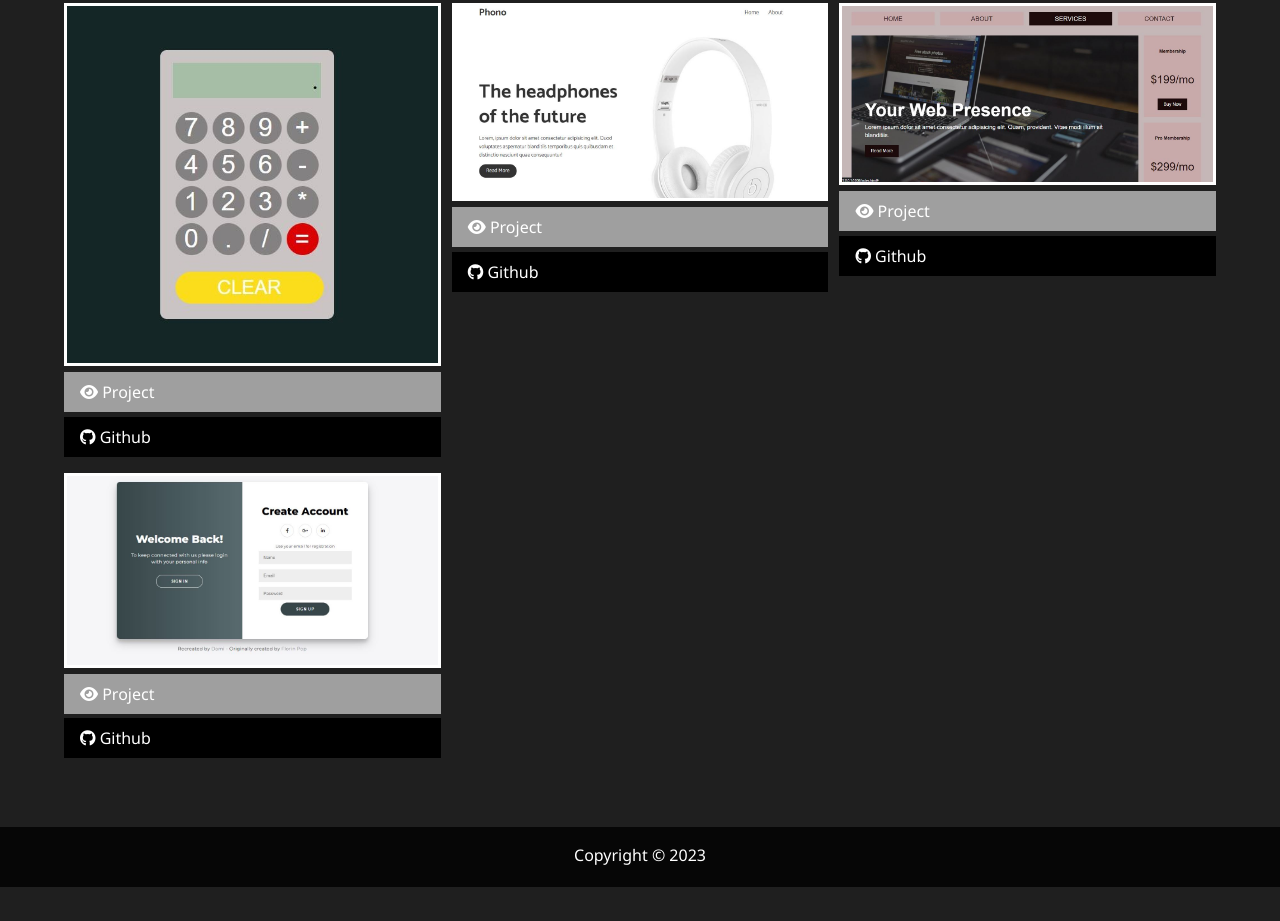
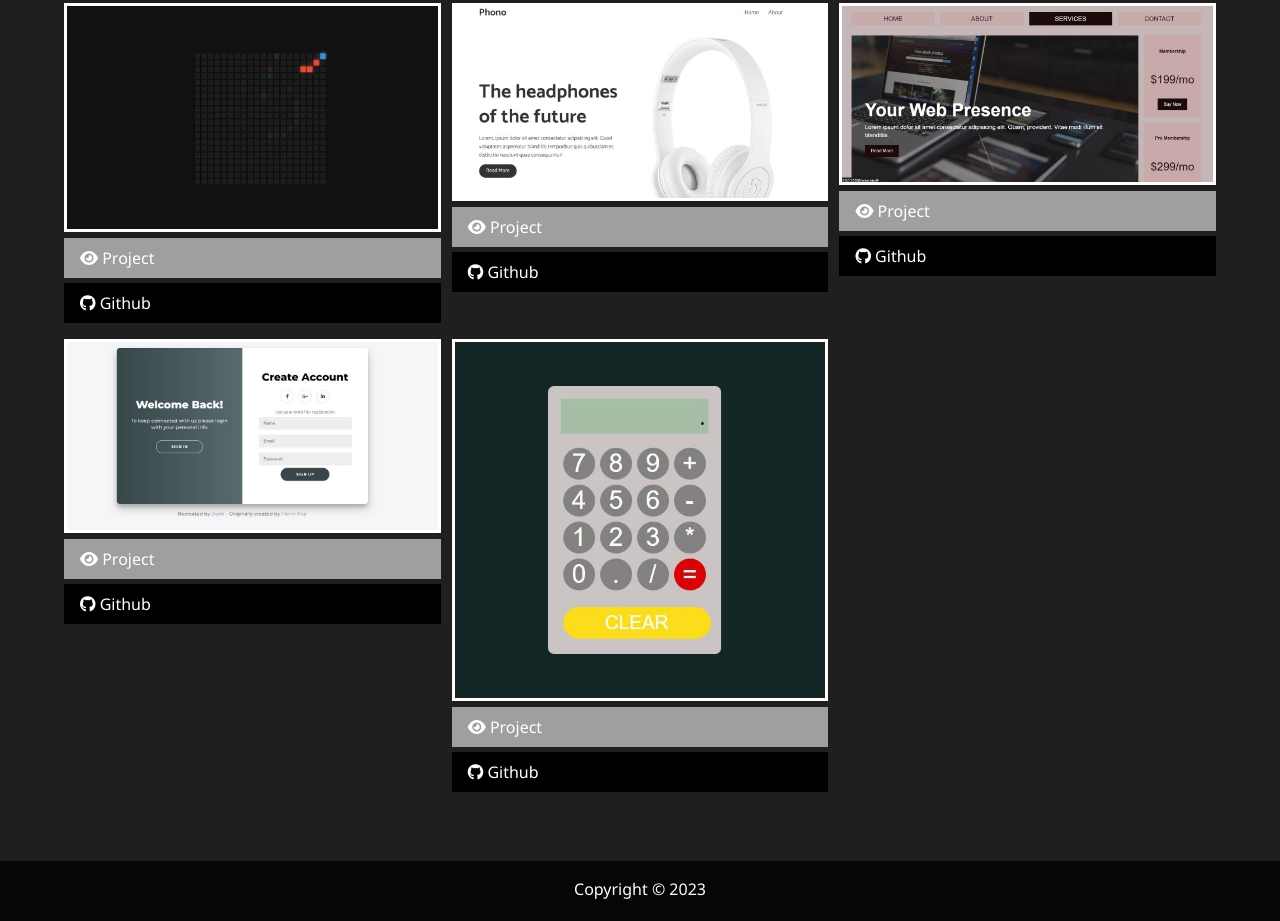
Before and after one commit to AtereD/Mobile-Portfolio, a website: page dist/work.html in a window 1280 px wide. Shown: the part 231-1152 px from the top of the page. Before the commit the page ends 1118 px from the top, so only its background shows below. Drawn offline with Linux system fonts and the light colour scheme.

Commit message:
Updated contacts, about and work html files

```diff
--- a/dist/work.html
+++ b/dist/work.html
@@ -49,12 +49,12 @@
       <div class="projects">
         <div class="item">
           <a href="#">
-            <img src="images/project1.JPG" alt="project" />
+            <img src="images/project5.JPG" alt="project" />
           </a>
-          <a href="https://atered.github.io/Calculator/" class="btn-light">
+          <a href="https://atered.github.io/Hoverboard/" class="btn-light">
             <i class="fas fa-eye"></i> Project
           </a>
-          <a href="https://github.com/AtereD/Calculator" class="btn-dark">
+          <a href="https://github.com/AtereD/Hoverboard" class="btn-dark">
             <i class="fab fa-github"></i> Github
           </a>
         </div>
@@ -91,6 +91,17 @@
             <i class="fab fa-github"></i> Github
           </a>
         </div>
+        <div class="item">
+          <a href="#">
+            <img src="images/project1.jpg" alt="project" />
+          </a>
+          <a href="https://atered.github.io/Calculator/" class="btn-light">
+            <i class="fas fa-eye"></i> Project
+          </a>
+          <a href="https://github.com/AtereD/Calculator" class="btn-dark">
+            <i class="fab fa-github"></i> Github
+          </a>
+        </div>
       </div>
     </main>
 
```
Also changed, not shown: dist/about.html (+1 -1 lines), dist/contact.html (+1 -1 lines), dist/images/IMG_4444.jpg NEW.jpg (added), dist/images/Project5.JPG (added).
